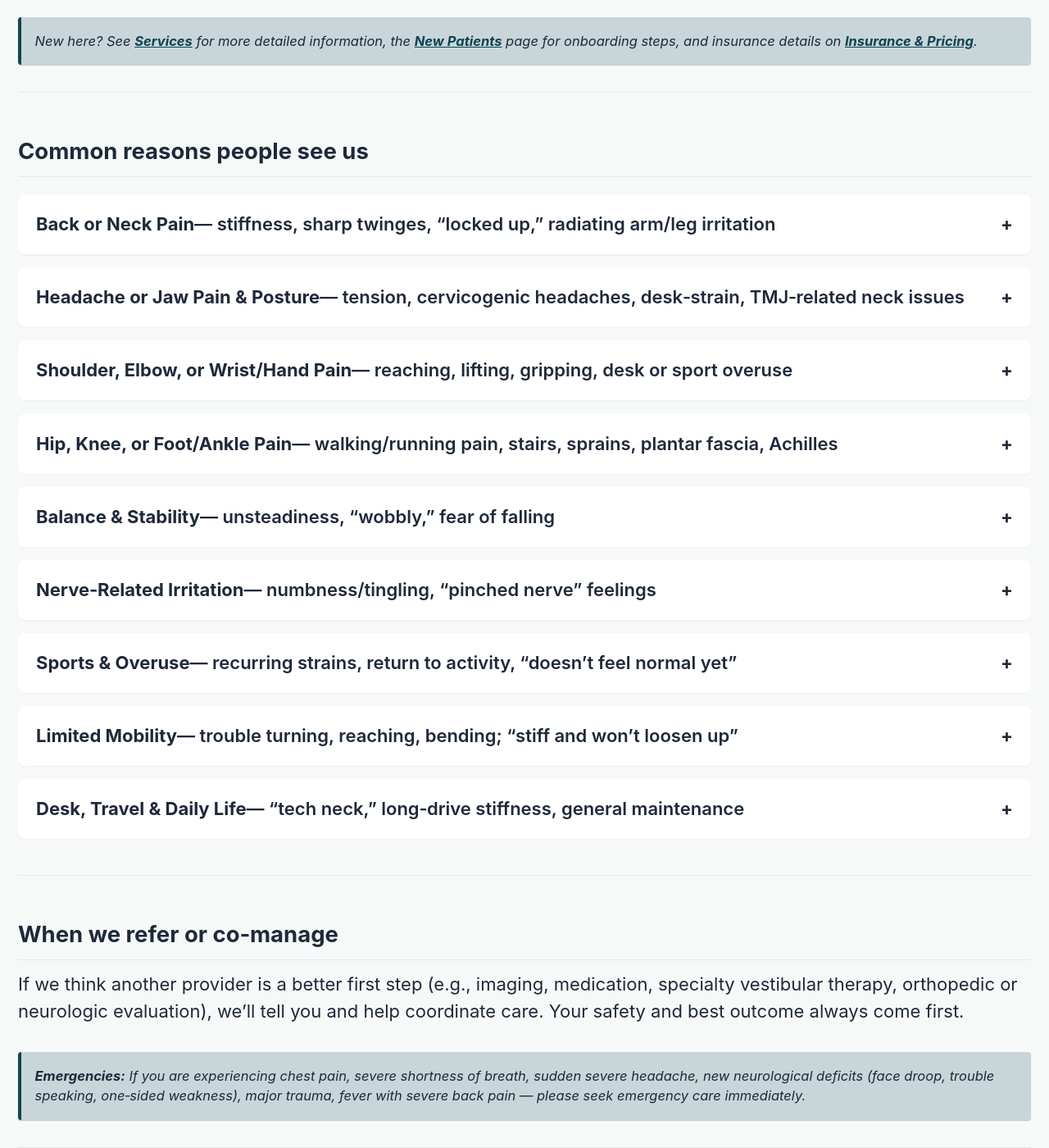
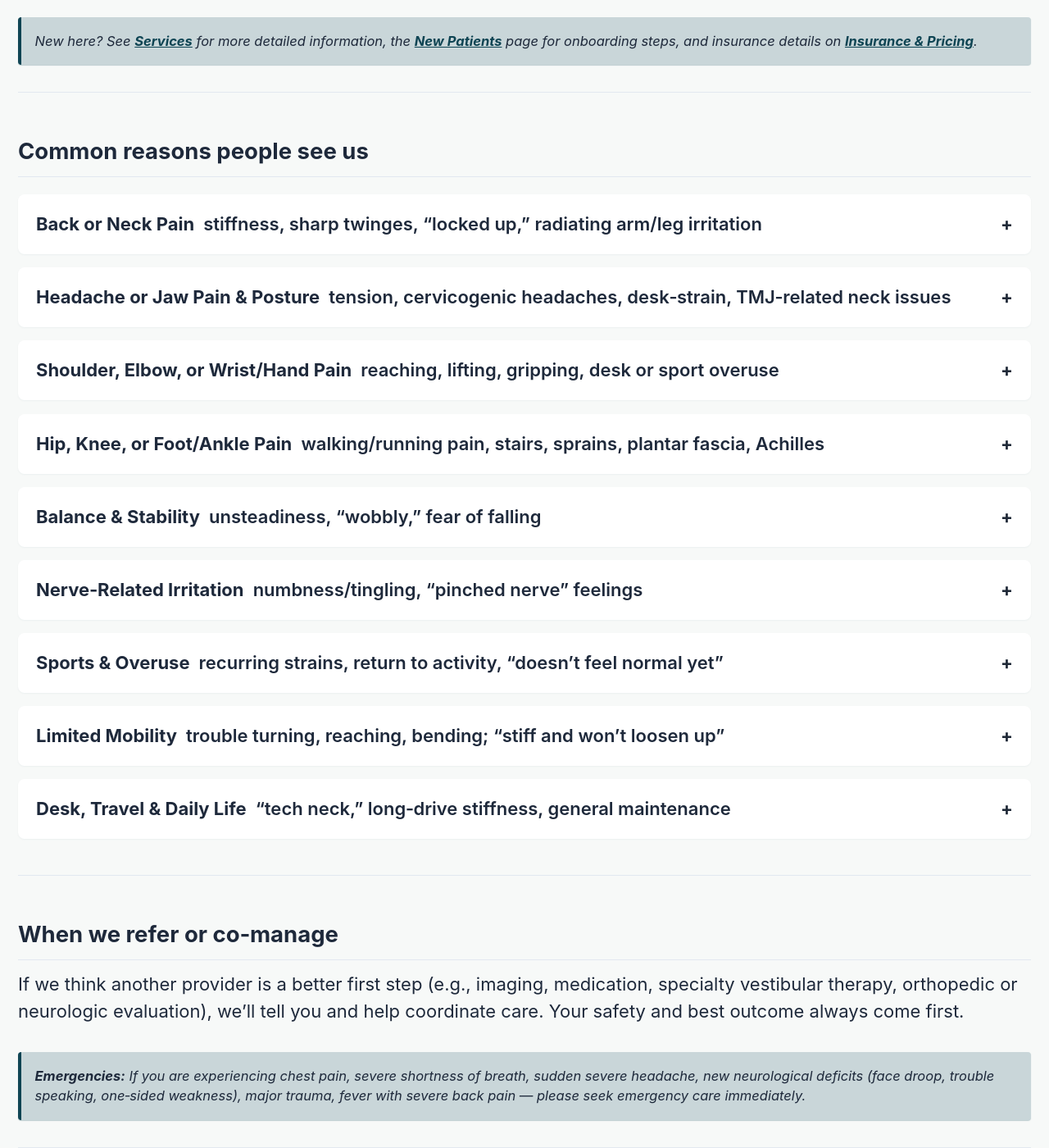
Before and after one commit to millerms/CranburyChiropractic, a Jekyll site: the page built from _pages/treat.md, in a window 1280 px wide and 1400 px high, scrolled down 961 px. Shown: the whole window at 82% size. Built offline with Jekyll 4.4.1, drawn with Linux system fonts in a browser that asks for light colours; cached includes are drawn as plain includes; part of the change alters nothing that is shown.

```diff
--- a/_pages/treat.md
+++ b/_pages/treat.md
@@ -33,7 +33,7 @@ A quick guide to the most common issues we see — and how we match care to your
 
 <div class="faq">
   <details class="reveal reveal--up">
-    <summary><strong>Back or Neck Pain</strong> — stiffness, sharp twinges, “locked up,” radiating arm/leg irritation</summary>
+    <summary><strong>Back or Neck Pain</strong> &nbsp; stiffness, sharp twinges, “locked up,” radiating arm/leg irritation</summary>
     <div class="faq__content">
       Examples: mechanical low back pain, neck pain/tension, mid‑back/rib irritation, sciatica‑like leg pain, post‑whiplash soreness (after medical clearance).
       <br><br>
@@ -47,7 +47,7 @@ A quick guide to the most common issues we see — and how we match care to your
   </details>
 
   <details class="reveal reveal--up">
-    <summary><strong>Headache or Jaw Pain & Posture</strong> — tension, cervicogenic headaches, desk‑strain, TMJ‑related neck issues</summary>
+    <summary><strong>Headache or Jaw Pain & Posture</strong> &nbsp; tension, cervicogenic headaches, desk‑strain, TMJ‑related neck issues</summary>
     <div class="faq__content">
       Examples: tension‑type headaches, neck‑related headaches, jaw discomfort tied to neck position, upper‑back/shoulder tightness from screen time.
       <br><br>
@@ -61,7 +61,7 @@ A quick guide to the most common issues we see — and how we match care to your
   </details>
 
   <details class="reveal reveal--up">
-    <summary><strong>Shoulder, Elbow, or Wrist/Hand Pain</strong> — reaching, lifting, gripping, desk or sport overuse</summary>
+    <summary><strong>Shoulder, Elbow, or Wrist/Hand Pain</strong> &nbsp; reaching, lifting, gripping, desk or sport overuse</summary>
     <div class="faq__content">
       Examples: rotator‑cuff irritation/impingement, biceps/pectoralis tightness, tennis or golfer’s elbow, forearm tendon overload, desk‑related wrist/thumb pain.
       <br><br>
@@ -75,7 +75,7 @@ A quick guide to the most common issues we see — and how we match care to your
   </details>
 
   <details class="reveal reveal--up">
-    <summary><strong>Hip, Knee, or Foot/Ankle Pain</strong> — walking/running pain, stairs, sprains, plantar fascia, Achilles</summary>
+    <summary><strong>Hip, Knee, or Foot/Ankle Pain</strong> &nbsp; walking/running pain, stairs, sprains, plantar fascia, Achilles</summary>
     <div class="faq__content">
       Examples: hip stiffness, IT‑band/patellofemoral pain, knee osteoarthritis management, ankle sprain recovery, limited big‑toe motion, plantar fasciitis, Achilles tendinopathy.
       <br><br>
@@ -89,7 +89,7 @@ A quick guide to the most common issues we see — and how we match care to your
   </details>
 
   <details class="reveal reveal--up">
-    <summary><strong>Balance & Stability</strong> — unsteadiness, “wobbly,” fear of falling</summary>
+    <summary><strong>Balance & Stability</strong> &nbsp; unsteadiness, “wobbly,” fear of falling</summary>
     <div class="faq__content">
       Examples: trouble on uneven ground or stairs, history of falls, post‑injury “doesn’t feel steady yet.”
       <br><br>
@@ -102,7 +102,7 @@ A quick guide to the most common issues we see — and how we match care to your
   </details>
 
   <details class="reveal reveal--up">
-    <summary><strong>Nerve‑Related Irritation</strong> — numbness/tingling, “pinched nerve” feelings</summary>
+    <summary><strong>Nerve‑Related Irritation</strong> &nbsp; numbness/tingling, “pinched nerve” feelings</summary>
     <div class="faq__content">
       Examples: radiating arm pain from the neck, piriformis‑style sciatic irritation, hand numbness from overuse or position.
       <br><br>
@@ -117,7 +117,7 @@ A quick guide to the most common issues we see — and how we match care to your
   </details>
 
   <details class="reveal reveal--up">
-    <summary><strong>Sports & Overuse</strong> — recurring strains, return to activity, “doesn’t feel normal yet”</summary>
+    <summary><strong>Sports & Overuse</strong> &nbsp; recurring strains, return to activity, “doesn’t feel normal yet”</summary>
     <div class="faq__content">
       Examples: hamstring/calf strains, shoulder tendons, runners with hip/knee/ankle chain issues, cyclists with neck/low‑back tightness.
       <br><br>
@@ -131,7 +131,7 @@ A quick guide to the most common issues we see — and how we match care to your
   </details>
 
   <details class="reveal reveal--up">
-    <summary><strong>Limited Mobility</strong> — trouble turning, reaching, bending; “stiff and won’t loosen up”</summary>
+    <summary><strong>Limited Mobility</strong> &nbsp; trouble turning, reaching, bending; “stiff and won’t loosen up”</summary>
     <div class="faq__content">
       Examples: shoulder that won’t reach overhead, back/hip that’s stiff getting out of a chair, ankle that never “came back” after a sprain, post‑injury stiffness once medically cleared.
       <br><br>
@@ -146,7 +146,7 @@ A quick guide to the most common issues we see — and how we match care to your
   </details>
 
   <details class="reveal reveal--up">
-    <summary><strong>Desk, Travel & Daily Life</strong> — “tech neck,” long‑drive stiffness, general maintenance</summary>
+    <summary><strong>Desk, Travel & Daily Life</strong> &nbsp; “tech neck,” long‑drive stiffness, general maintenance</summary>
     <div class="faq__content">
       Examples: neck/upper‑back tightness from screens, hip flexor stiffness from sitting, low‑back fatigue with chores or yard work.
       <br><br>
```
